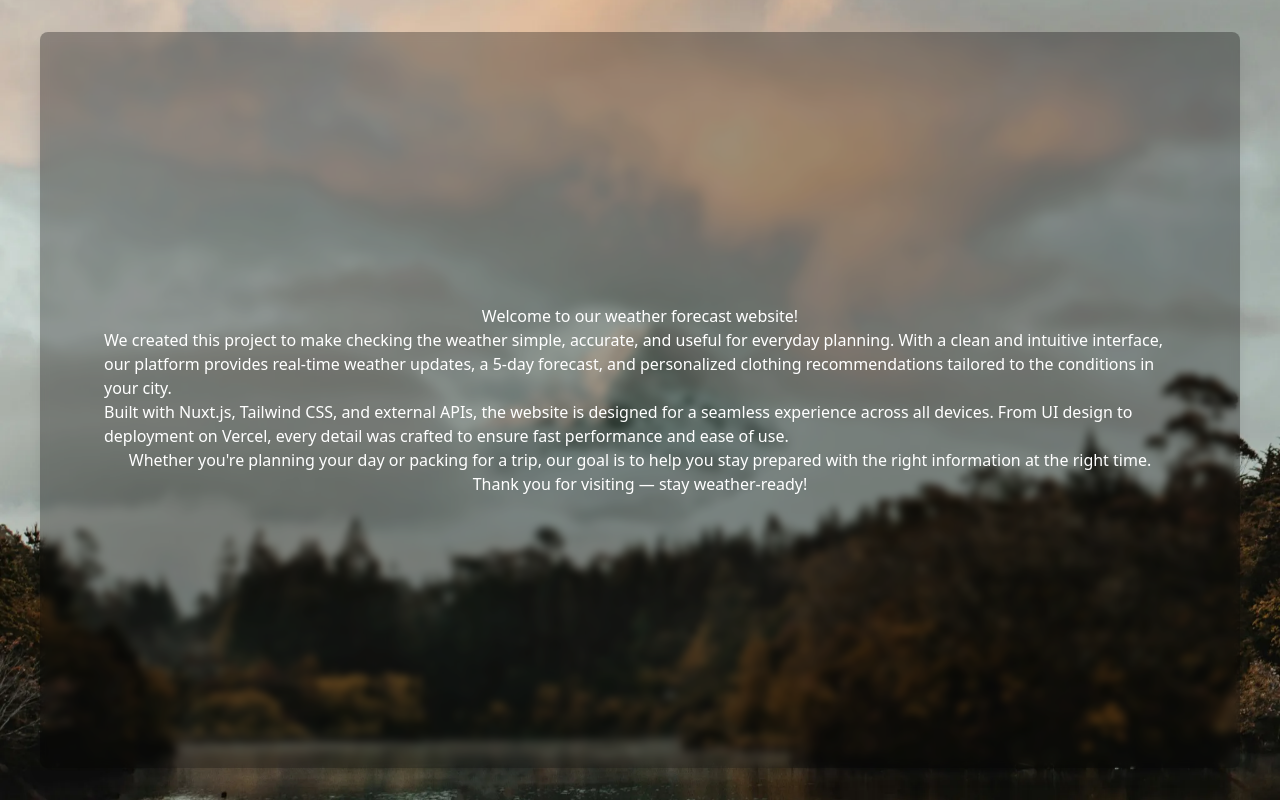
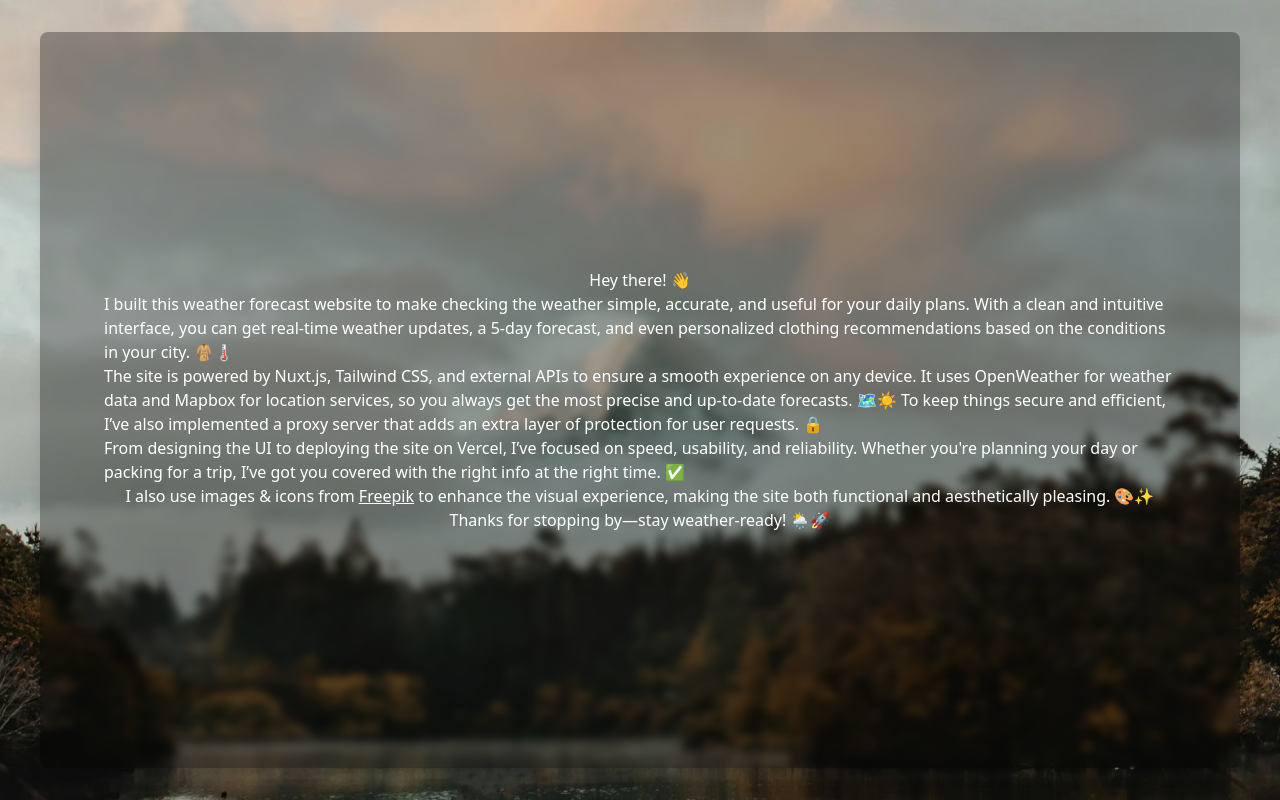
Before and after one commit to maximus27119/weather-nuxt-app, a Nuxt app: page /about-us in a window 1280 px wide. Built offline with nearby package versions, Linux system fonts and the light colour scheme.

Commit message:
about us changes

```diff
--- a/pages/about-us.vue
+++ b/pages/about-us.vue
@@ -2,11 +2,12 @@
 	<div class="flex justify-center items-center h-screen">
 		<Dialog>
 			<div class="w-full h-full flex flex-col justify-center items-center">
-				<p>Welcome to our weather forecast website!</p>
-				<p>We created this project to make checking the weather simple, accurate, and useful for everyday planning. With a clean and intuitive interface, our platform provides real-time weather updates, a 5-day forecast, and personalized clothing recommendations tailored to the conditions in your city.</p>
-				<p>Built with Nuxt.js, Tailwind CSS, and external APIs, the website is designed for a seamless experience across all devices. From UI design to deployment on Vercel, every detail was crafted to ensure fast performance and ease of use.</p>
-				<p>Whether you're planning your day or packing for a trip, our goal is to help you stay prepared with the right information at the right time.</p>
-				<p>Thank you for visiting — stay weather-ready!</p>
+				<p>Hey there! 👋</p>
+				<p>I built this weather forecast website to make checking the weather simple, accurate, and useful for your daily plans. With a clean and intuitive interface, you can get real-time weather updates, a 5-day forecast, and even personalized clothing recommendations based on the conditions in your city. 🧥🌡️</p>
+				<p>The site is powered by Nuxt.js, Tailwind CSS, and external APIs to ensure a smooth experience on any device. It uses OpenWeather for weather data and Mapbox for location services, so you always get the most precise and up-to-date forecasts. 🗺️☀️ To keep things secure and efficient, I’ve also implemented a proxy server that adds an extra layer of protection for user requests. 🔒</p>
+				<p>From designing the UI to deploying the site on Vercel, I’ve focused on speed, usability, and reliability. Whether you're planning your day or packing for a trip, I’ve got you covered with the right info at the right time. ✅</p>
+				<p>I also use images & icons from <u><a href="https://www.freepik.com/">Freepik</a></u> to enhance the visual experience, making the site both functional and aesthetically pleasing. 🎨✨</p>
+				<p>Thanks for stopping by—stay weather-ready! 🌦️🚀</p>
 			</div>
 		</Dialog>
 	</div>
```
